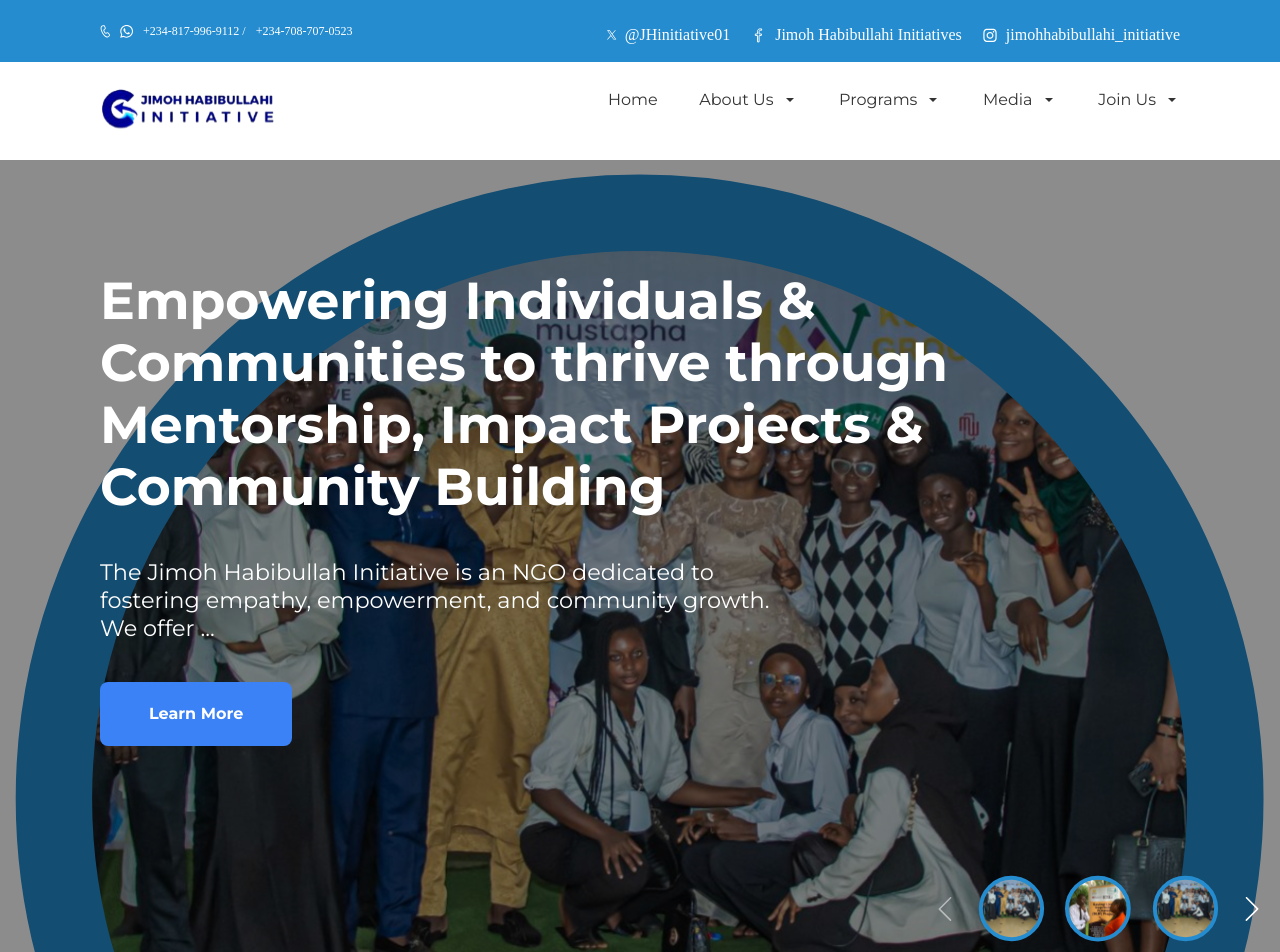
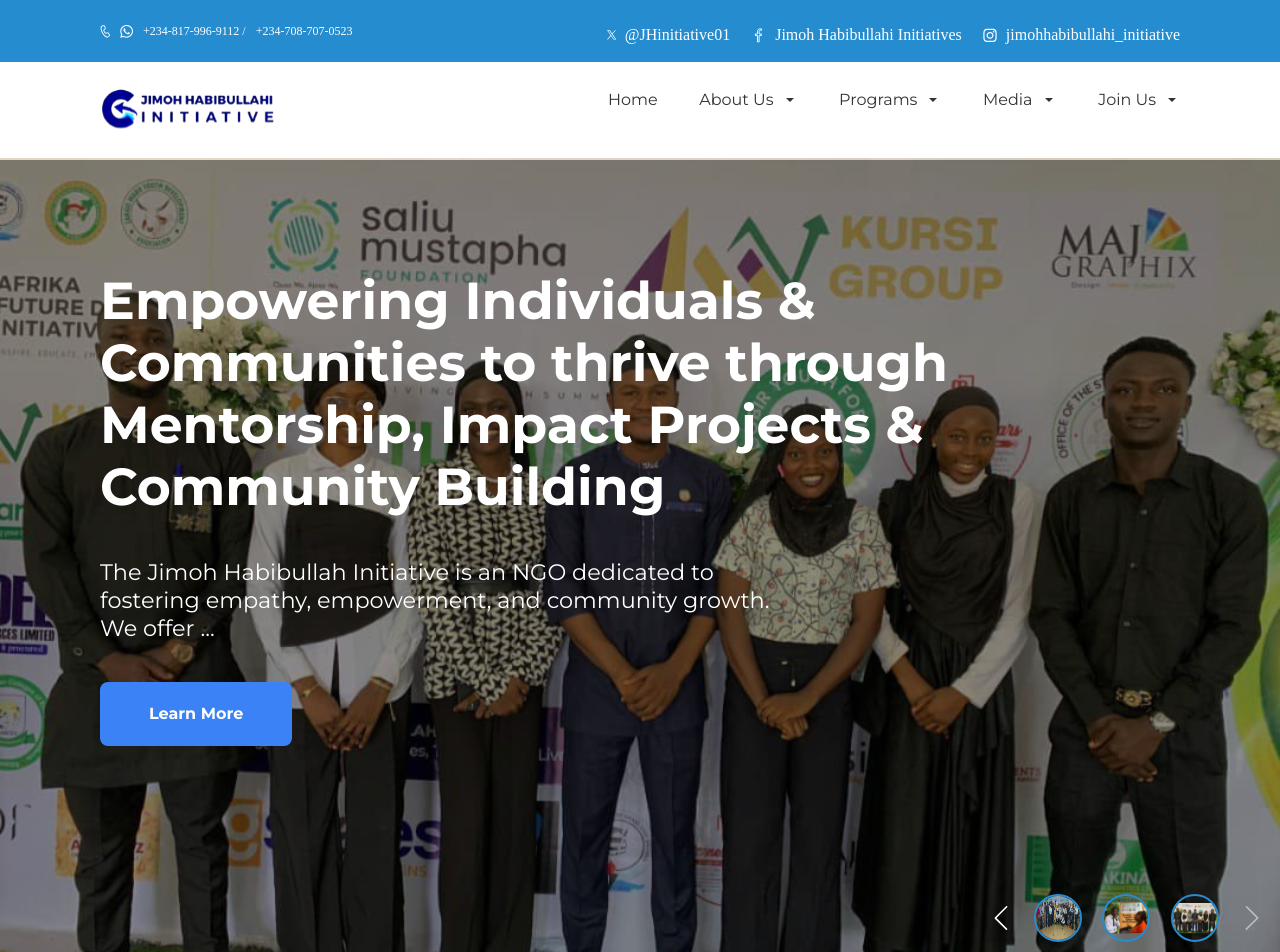
Before and after one commit to sweathannah/JHI-official-website, a React (Vite) app: page / in a window 1280 px wide. Shown: the top 952 px of the page. Built offline with nearby package versions, Linux system fonts and the light colour scheme; a web font is replaced by a local one.

Commit message:
adjusted media section

```diff
--- a/src/components/Hero.jsx
+++ b/src/components/Hero.jsx
@@ -1,12 +1,13 @@
-import React, { useState } from 'react';
+import React, { useState, useEffect } from 'react';
 import { SlArrowLeft, SlArrowRight } from "react-icons/sl";
+
 
 export default function Hero(props) {
   // Array of background images (update this list as needed)
   const images = [
-    './images/tab1.svg', // First image
-    '/images/tab2.svg', // Second image
-    './images/tab1.svg', // Third image
+    './images/header.jpeg', // First image
+    '/images/header_image2.svg', // Second image
+    './images/header_image3.svg', // Third image
     // Add more images if needed
   ];
 
@@ -31,6 +32,15 @@
   const handleTabClick = (index) => {
     setCurrentImageIndex(index); // Update the background image based on the clicked tab
   };
+
+  useEffect(() => {
+    const intervalId = setInterval(() => {
+      setCurrentImageIndex((prevIndex) => (prevIndex + 1) % images.length);
+    }, 3000);
+
+    // Clean up interval when the component is unmounted
+    return () => clearInterval(intervalId);
+  }, []);
 
   return (
     <>
@@ -71,7 +81,7 @@
               key={index}
               src={image}
               alt={`Tab ${index + 1}`}
-              className="cursor-pointer"
+              className="cursor-pointer h-12 border-[#258CCF] border-2 w-12 rounded-full"
               onClick={() => handleTabClick(index)} // Update background when tab is clicked
             />
           ))}
--- a/src/pages/home/Home.jsx
+++ b/src/pages/home/Home.jsx
@@ -192,7 +192,7 @@
         </article>
       </section>
 
-      <section style={{ backgroundImage: 'url(/images/media_background.svg)'}} className='w-full h-fit bg-cover bg-no-repeat py-[10rem]'>
+      <section style={{ backgroundImage: 'url(/images/media_background.svg)'}} className='w-full h-[80rem] bg-cover bg-no-repeat py-[10rem] px-6'>
         <article className='w-fit m-auto text-center flex flex-col items-center max-w-[52rem]'>
           <h3 className='font-[600] text-[#292666] text-[0.8rem] px-[1rem] py-[0.5rem] bg-[#05175F40] w-fit rounded-[0.3rem] '>
             Media
@@ -209,59 +209,34 @@
             </button>
           </a>
         </article>
-        <article>
-        <div className="grid grid-cols-2 gap-4 md:grid-cols-4 p-4">
-  {/* Image 1 */}
-  <div className="relative col-span-2 md:col-span-1">
+        <article className='mt-5'>
+          <div className='flex flex-row m-auto w-fit gap-[2.5rem] flex-wrap relative z-10'>
+            <div className='w-fit rounded-[0.5rem] lg:rounded-[1.25rem] lg:p-[1.25rem] p-[1rem] m-auto bg-[rgba(255,255,255,0.5)]' >
+              <img src="/images/header_image3.svg" alt="7 jhi's at an event" className='max-w-[18rem] rounded-[0.5rem] ' />
+            </div>
+            <div className='w-fit rounded-[0.5rem] lg:rounded-[1.25rem] lg:p-[1.25rem] p-[1rem] bg-[rgba(255,255,255,0.5)]' >
+              <img src="/images/header.jpeg" alt="Group photo" className='max-w-[18rem] h-[12rem] rounded-[0.5rem]' />
+            </div>
+         </div>
+         <div className='flex absolute translate-y-[-30%]'>
+            <div className='px-[10rem] flex flex-row flex-wrap gap-[1.25rem] items-end'>
+              <div className="relative max-w-[17rem]">
                 <img
-      src="/path/to/image1.jpg"
+                  src="/images/header_image2.svg"
                   alt="Mentorship Programs"
-      className="w-full h-full object-cover rounded-lg border-2 border-white"
+                  className="w-full h-full object-cover rounded-[1.25rem]"
                 />
-    <div className="absolute bottom-0 left-0 w-full h-full bg-blue-700 bg-opacity-50 flex items-center justify-center text-white p-4">
-      <p className="text-center font-semibold">
+                <div className="absolute bottom-0 left-0 w-full h-full bg-[#05175FB2] bg-opacity-[70%] flex text-white p-4 rounded-[1.25rem]">
+                  <p className="text-start font-semibold w-10 items-end">
                     More photos concerning our Mentorship Programs
                   </p>
                 </div>
               </div>
-
-  {/* News & Stories */}
-  <div className="p-4 bg-yellow-500 rounded-lg text-white">
-    <h3 className="font-bold text-lg">News & Stories</h3>
-    <p className="text-sm mt-2">
-      In marking the 2024 International Day of the Girl Child...
-    </p>
-    <a href="#" className="text-blue-700 mt-2 inline-flex items-center">
-      Read More <span className="ml-2">→</span>
-    </a>
-  </div>
-
-  {/* Image 2 */}
-  <div className="relative col-span-2 md:col-span-1">
-    <img
-      src="/path/to/image2.jpg"
-      alt="Positive Impact Projects"
-      className="w-full h-full object-cover rounded-lg border-2 border-white"
-    />
-    <div className="absolute bottom-0 left-0 w-full h-full bg-blue-700 bg-opacity-50 flex items-center justify-center text-white p-4">
-      <p className="text-center font-semibold">
-        More photos on our Positive Impacts Projects
-      </p>
+              <div className='bg-[#FFAA00] w-fit h-fit p-[1rem] '>
+                <h5>News & Stories</h5>
               </div>
             </div>
-
-  {/* Events Section */}
-  <div className="p-4 bg-blue-500 rounded-lg text-white">
-    <h3 className="font-bold text-lg">Events</h3>
-    <p className="text-sm mt-2">
-      The 3H Community had an engaging space on Twitter...
-    </p>
-    <a href="#" className="text-yellow-400 mt-2 inline-flex items-center">
-      See More <span className="ml-2">→</span>
-    </a>
           </div>
-</div>
-
         </article>
       </section>
     </div>
```
Lines whose indentation alone changed are shown as unchanged.
